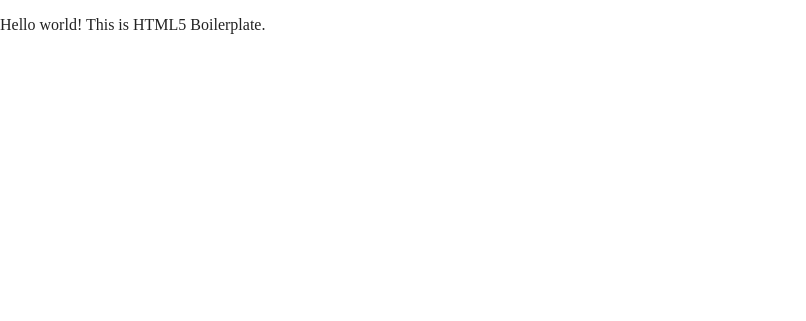
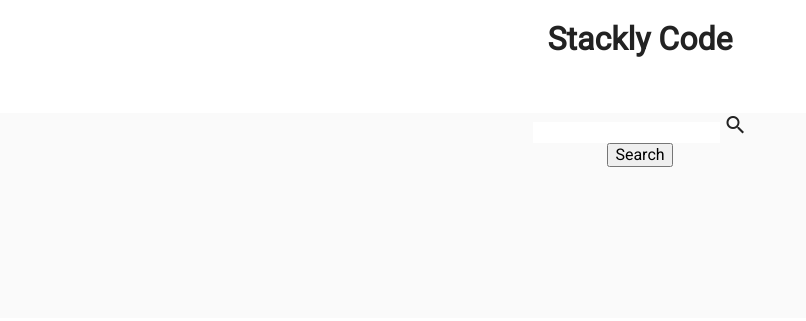
Before and after one commit to pepi1100/randomQuoteGenerator, a website built with Parcel: page index.html in a window 1280 px wide. Shown: the whole page, without its empty margins (0-806 px from the left). Built offline with nearby package versions, Linux system fonts and the light colour scheme.

Commit message:
commit de prueba

```diff
--- /dev/null
+++ b/css/style.css
@@ -0,0 +1,26 @@
+@import url('https://fonts.googleapis.com/css2?family=Roboto&display=swap');
+
+body {
+    font-family: 'Roboto', sans-serif;
+}
+
+h1 {
+    font-weight: bold;
+}
+
+#logo {
+    text-align: center;
+    width: 100%;
+    background: #FFFFFF;
+    height: 92px;
+}
+
+#search {
+    height: 205px;
+    background: #FAFAFA;
+    text-align: center;
+}
+
+#search input {
+    border: 0;
+}
--- a/index.html
+++ b/index.html
@@ -15,9 +15,11 @@
   <link rel="manifest" href="site.webmanifest">
   <link rel="apple-touch-icon" href="icon.png">
   <!-- Place favicon.ico in the root directory -->
-
+  <link href="https://fonts.googleapis.com/icon?family=Material+Icons"
+      rel="stylesheet">
   <link rel="stylesheet" href="css/normalize.css">
   <link rel="stylesheet" href="css/main.css">
+  <link rel="stylesheet" href="css/style.css">
 
   <meta name="theme-color" content="#fafafa">
 </head>
@@ -25,7 +27,33 @@
 <body>
 
   <!-- Add your site or application content here -->
-  <p>Hello world! This is HTML5 Boilerplate.</p>
+  <div id="logo">
+    <h1>Stackly Code</h1>
+  </div>
+  <div id="search">
+    <div id="bar">
+      <div id="barIcon">
+        <input type="text">
+        <span class="material-icons">search</span>
+      </div>
+      <button type="submit">Search</button>
+    </div>
+  </div>
+  <div></div>
+
+
+
+
+
+
+
+
+
+
+
+
+
+
   <script src="js/vendor/modernizr-3.11.2.min.js"></script>
   <script src="js/plugins.js"></script>
   <script src="js/main.js"></script>
--- a/package.json
+++ b/package.json
@@ -13,5 +13,8 @@
   },
   "devDependencies": {
     "parcel-bundler": "^1.12.4"
+  },
+  "dependencies": {
+    "material-design-icons": "^3.0.1"
   }
 }
```
Also changed, not shown: 1 other file.
